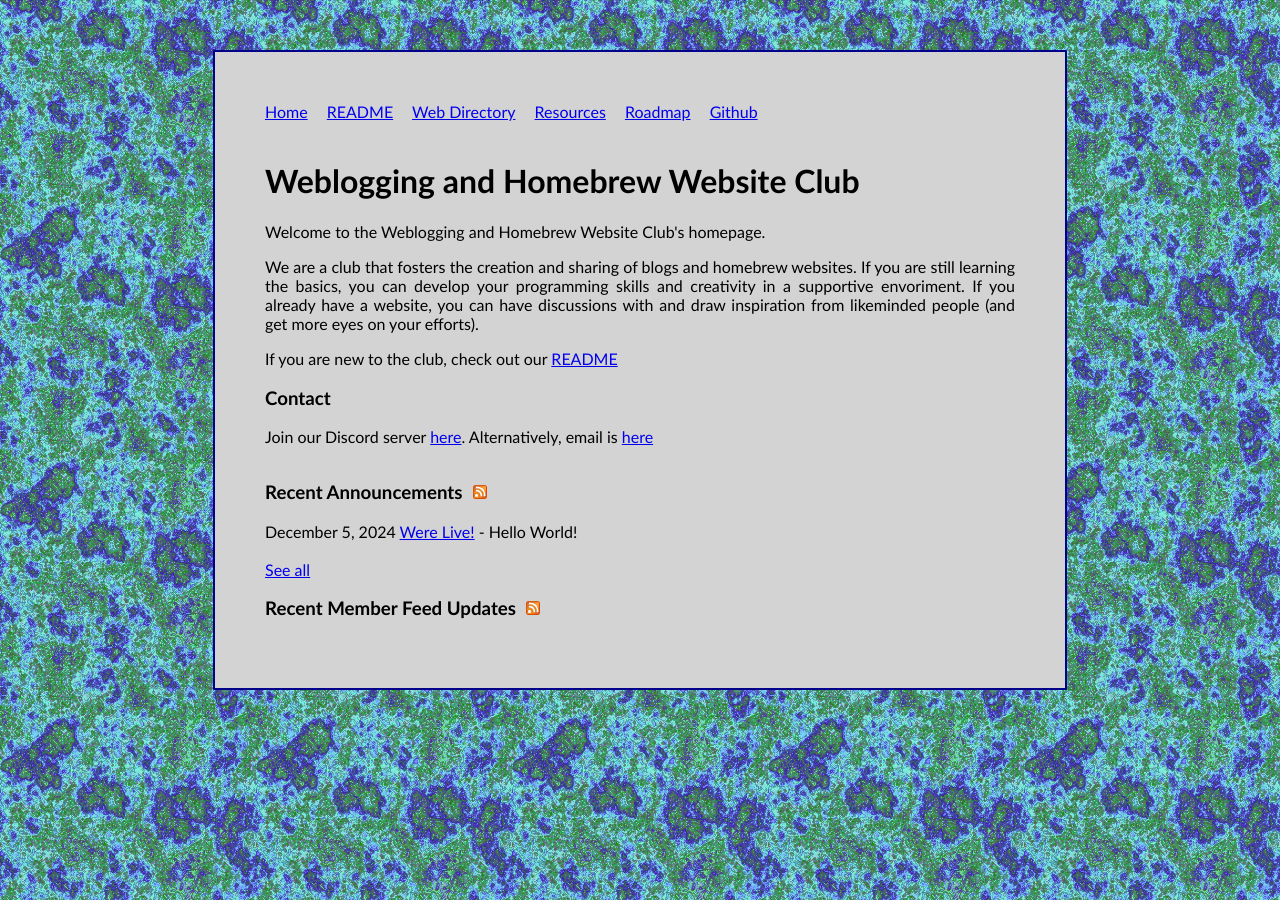
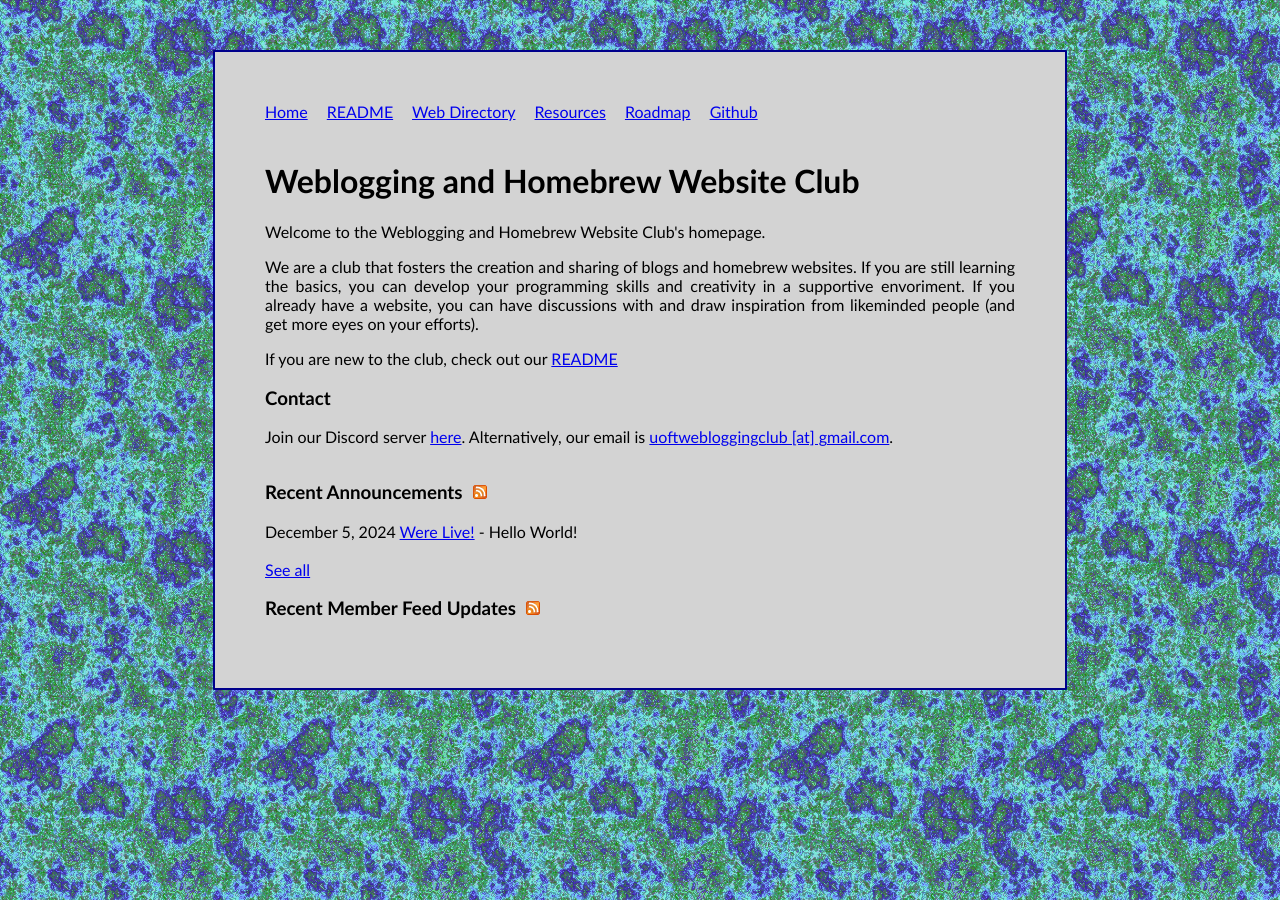
Before and after one commit to uoftwebloggingclub/uoftwebloggingclub.neocities.org, a Jekyll site: the page built from index.html, in a window 1280 px wide. Built offline with Jekyll 4.4.1, drawn with Linux system fonts in a browser that asks for light colours.

Commit message:
Make email link a bit more obvious

```diff
--- a/index.html
+++ b/index.html
@@ -16,7 +16,7 @@
 
 <h3>Contact</h3>
 
-<p>Join our Discord server <a href="https://discord.gg/3uY2eRTAcn">here</a>. Alternatively, email is <a href="mailto:{{ site.email | encode_email }}">here</a>
+<p>Join our Discord server <a href="https://discord.gg/3uY2eRTAcn">here</a>. Alternatively, our email is <a href="mailto:{{ site.email | encode_email }}">{{ site.email | replace: "@", " [at] " }}</a>.
 
 <h3 style="display:inline-block">Recent Announcements</h3><a href="/announcements.atom" target="_blank"><img class="rss" src="/assets/img/rss.png" /></a>
 <br>
```
